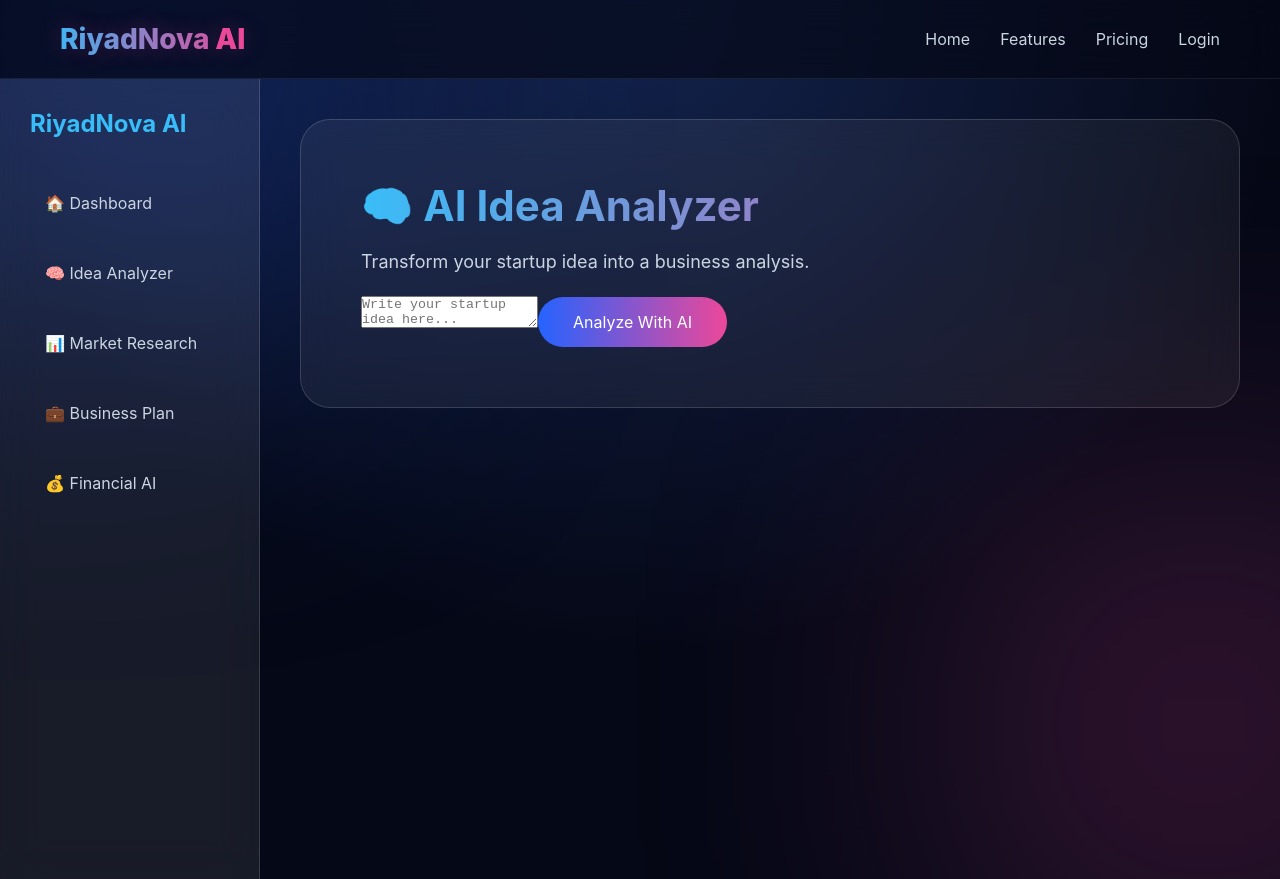
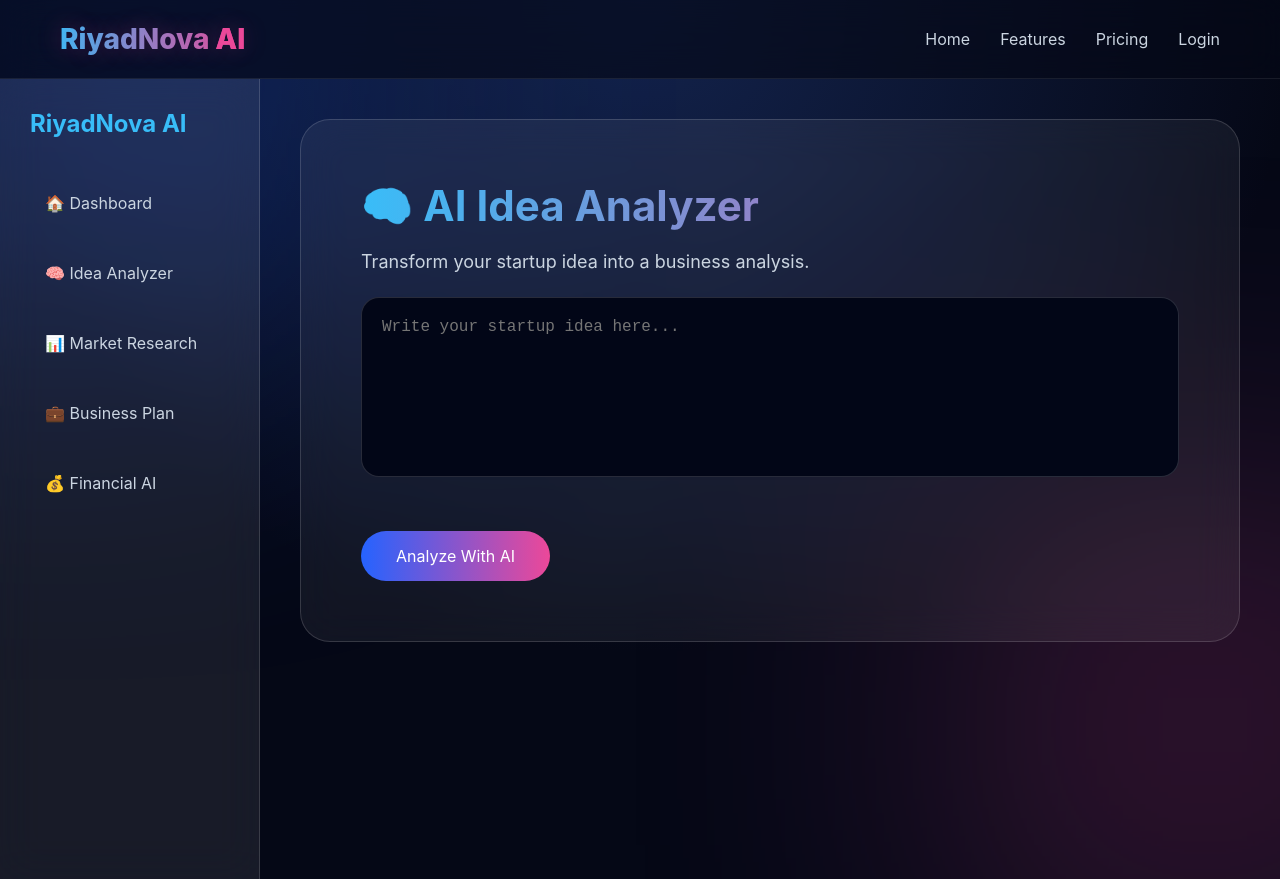
Before and after one commit to Ryad-S/RiyadNova-AI., a React (Vite) app in the folder frontend/: page /idea-analyzer in a window 1280 px wide. Built offline with nearby package versions, Linux system fonts and the light colour scheme.

Commit message:
Update design.css

```diff
--- a/frontend/src/styles/design.css
+++ b/frontend/src/styles/design.css
@@ -737,3 +737,40 @@ body::after {
   }
 
 }
+.idea-input{
+  width:100%;
+  min-height:180px;
+  background:#020617;
+  color:#fff;
+  border:1px solid rgba(255,255,255,.15);
+  border-radius:18px;
+  padding:20px;
+  font-size:16px;
+  resize:none;
+  margin:25px 0;
+}
+
+.analysis-grid{
+  margin-top:35px;
+  display:grid;
+  grid-template-columns:repeat(auto-fit,minmax(220px,1fr));
+  gap:20px;
+}
+
+.analysis-card{
+  background:rgba(255,255,255,.08);
+  border:1px solid rgba(255,255,255,.15);
+  border-radius:20px;
+  padding:25px;
+  backdrop-filter:blur(20px);
+}
+
+.analysis-card h3{
+  color:#38bdf8;
+  margin-bottom:15px;
+}
+
+.analysis-card p{
+  color:#cbd5e1;
+  line-height:1.6;
+}
```
